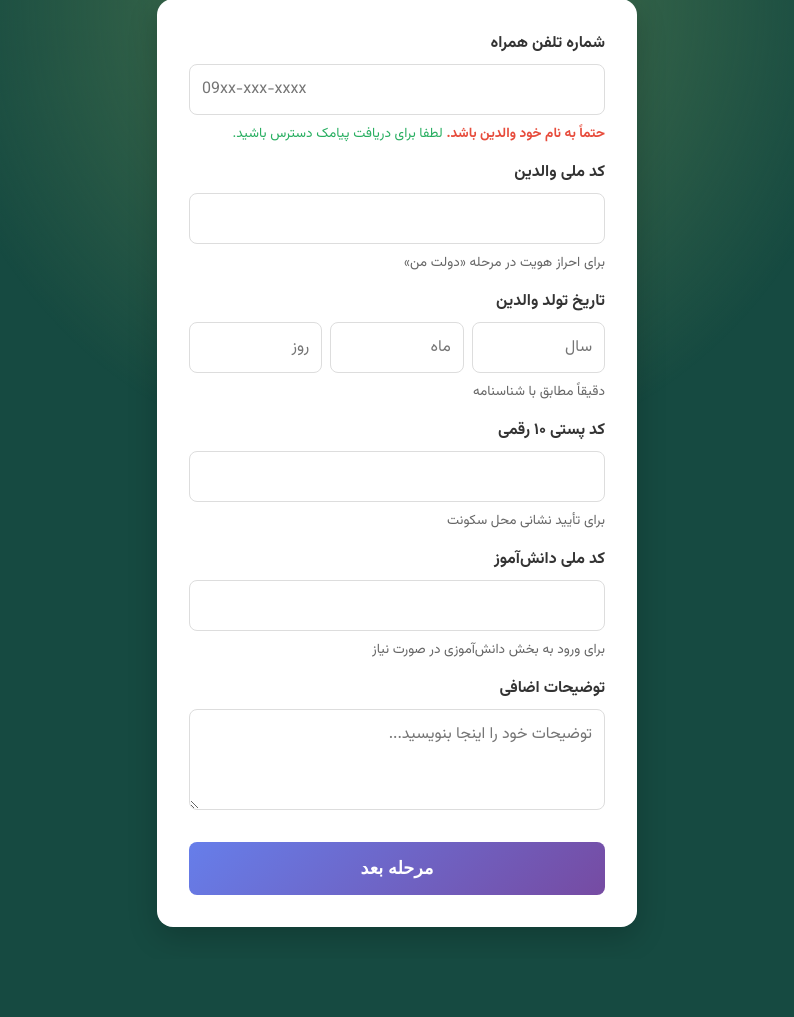
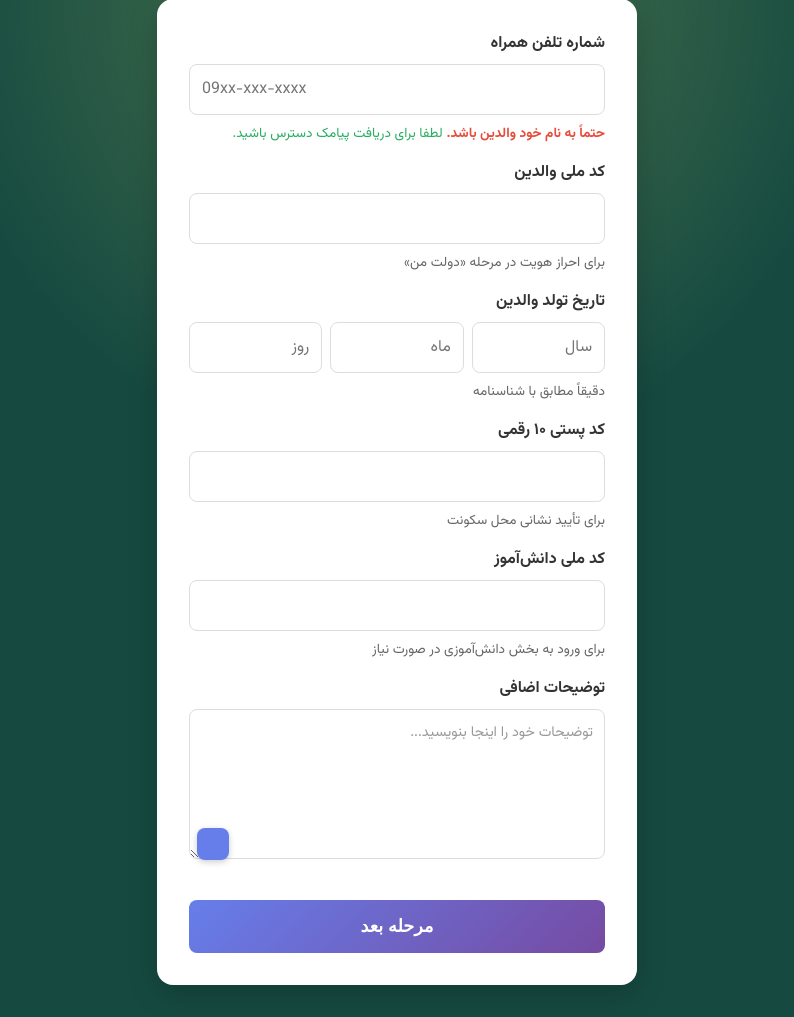
Before and after one commit to farshadset/Internet-cafe, a PHP site: page /public/schools.html in a window 1280 px wide. Shown: the part 111-1128 px from the top of the page, without its empty margins (243-1037 px from the left). Before the commit the page ends 1038 px from the top, so only its background shows below. Run offline with PHP 8.4, Linux system fonts and the light colour scheme; some libraries are stand-ins or nearby versions.

Commit message:
Complete backup of all local codes to tozihat-ezafi branch

```diff
--- a/public/app.js
+++ b/public/app.js
@@ -1278,4 +1278,100 @@ document.addEventListener('DOMContentLoaded', () => {
              });
          });
      }
+
+     const pinAttachment = document.getElementById('pinAttachment');
+     const attachmentFile = document.getElementById('attachmentFile');
+     const attachmentPreview = document.getElementById('attachmentPreview');
+     const textareaPlaceholder = document.getElementById('textareaPlaceholder');
+     const additionalNotes = document.getElementById('additionalNotes');
+
+      if (pinAttachment && attachmentFile) {
+          function showAttachmentLimitToast() {
+              const toast = document.createElement('div');
+              toast.className = 'attachment-limit-toast';
+              toast.textContent = 'فقط می توان چهار فایل آپلود کرد';
+              document.body.appendChild(toast);
+
+              requestAnimationFrame(function() {
+                  toast.classList.add('show');
               });
+
+              setTimeout(function() {
+                  toast.classList.remove('show');
+                  setTimeout(function() {
+                      toast.remove();
+                  }, 300);
+              }, 3000);
+          }
+
+          pinAttachment.addEventListener('click', function() {
+             attachmentFile.click();
+         });
+
+         attachmentFile.addEventListener('change', function(e) {
+             const file = e.target.files[0];
+             if (file && attachmentPreview) {
+                 const fileName = file.name;
+
+                  if (file.type.startsWith('image/')) {
+                      if (attachmentPreview.querySelectorAll('.attachment-thumbnail img').length >= 4) {
+                          showAttachmentLimitToast();
+                          attachmentFile.value = '';
+                          return;
+                      }
+
+                      const reader = new FileReader();
+                       reader.onload = function(event) {
+                           attachmentPreview.insertAdjacentHTML('beforeend', '<div class="attachment-thumbnail"><img src="' + event.target.result + '" alt="' + fileName + '"><button type="button" class="remove-attachment" onclick="removeAttachment(this)"><i class="fas fa-times"></i></button></div>');
+                           attachmentPreview.classList.remove('hidden');
+                       };
+                      reader.readAsDataURL(file);
+                   } else if (file.type === 'application/pdf') {
+                      attachmentPreview.insertAdjacentHTML('beforeend', '<div class="attachment-thumbnail"><div class="pdf-icon">PDF</div><button type="button" class="remove-attachment" onclick="removeAttachment(this)"><i class="fas fa-times"></i></button></div>');
+                      attachmentPreview.classList.remove('hidden');
+                  } else {
+                     const textarea = document.getElementById('additionalNotes');
+                     if (textarea) {
+                         const currentText = textarea.value;
+                         textarea.value = currentText + (currentText ? '\n' : '') + 'فایل پیوست: ' + fileName;
+                     }
+                 }
+
+                 attachmentFile.value = '';
+             }
+         });
+
+          window.removeAttachment = function(button) {
+              const thumbnail = button.closest('.attachment-thumbnail');
+              if (thumbnail) {
+                  thumbnail.remove();
+              }
+
+              if (attachmentPreview && attachmentPreview.querySelectorAll('.attachment-thumbnail').length === 0) {
+                  attachmentPreview.classList.add('hidden');
+              }
+          };
+     }
+
+     if (additionalNotes && textareaPlaceholder) {
+         const placeholderTexts = [
+             'توضیحات خود را اینجا بنویسید...',
+             'تصویر آپلود کنید...',
+             'PDF آپلود کنید...'
+         ];
+
+         function updatePlaceholder() {
+             if (additionalNotes.value.length === 0) {
+                 textareaPlaceholder.style.display = 'flex';
+             } else {
+                 textareaPlaceholder.style.display = 'none';
+             }
+         }
+
+         additionalNotes.addEventListener('input', updatePlaceholder);
+         additionalNotes.addEventListener('focus', updatePlaceholder);
+         additionalNotes.addEventListener('blur', updatePlaceholder);
+
+         updatePlaceholder();
+     }
+});
--- a/public/schools.html
+++ b/public/schools.html
@@ -53,7 +53,17 @@
 
                 <div class="form-group">
                     <label for="additionalNotes">توضیحات اضافی</label>
-                    <textarea id="additionalNotes" name="additionalNotes" rows="3" placeholder="توضیحات خود را اینجا بنویسید..."></textarea>
+                    <div class="textarea-wrapper">
+                        <textarea id="additionalNotes" name="additionalNotes" class="additional-notes"></textarea>
+                        <div class="attachment-preview" id="attachmentPreview"></div>
+                        <button type="button" class="pin-attachment" id="pinAttachment" title="افزودن فایل">
+                            <i class="fas fa-paperclip"></i>
+                        </button>
+                        <div class="textarea-placeholder" id="textareaPlaceholder">
+                            <span>توضیحات خود را اینجا بنویسید...</span><span class="cursor"></span>
+                        </div>
+                    </div>
+                    <input type="file" id="attachmentFile" accept="image/*,.pdf" style="display: none;">
                 </div>
 
 <button type="submit" class="btn-next">مرحله بعد</button>
--- a/public/style.css
+++ b/public/style.css
@@ -454,13 +454,166 @@ header h1 {
     font-family: inherit;
 }
 
-.form-group textarea {
+.form-group textarea.additional-notes {
+    min-height: 150px;
+    height: 150px;
+    width: 100%;
     padding: 0.75rem;
+    padding-left: 44px;
+    padding-right: 72px;
+    padding-bottom: 72px;
     border: 1px solid #ddd;
     border-radius: 8px;
     font-size: 1rem;
     font-family: inherit;
     resize: vertical;
+    box-sizing: border-box;
+    overflow-y: auto;
+}
+
+.textarea-placeholder {
+    position: absolute;
+    top: 12px;
+    right: 12px;
+    color: #999;
+    pointer-events: none;
+    font-size: 0.9rem;
+    font-family: inherit;
+}
+
+.textarea-placeholder span {
+    display: inline-block;
+}
+
+.textarea-placeholder .cursor {
+    width: 2px;
+    height: 1.2em;
+    background: #667eea;
+    margin-right: 2px;
+    animation: blink 1s infinite;
+    vertical-align: text-bottom;
+}
+
+@keyframes blink {
+    0%, 50% { opacity: 1; }
+    51%, 100% { opacity: 0; }
+}
+
+.textarea-wrapper {
+    position: relative;
+    display: block;
+}
+
+.pin-attachment {
+    position: absolute;
+    bottom: 8px;
+    left: 8px;
+    width: 32px;
+    height: 32px;
+    background: #667eea;
+    border: none;
+    border-radius: 8px;
+    color: white;
+    cursor: pointer;
+    display: flex;
+    align-items: center;
+    justify-content: center;
+    transition: all 0.2s;
+    z-index: 10;
+    box-shadow: 0 2px 6px rgba(0,0,0,0.2);
+}
+
+.attachment-preview {
+    position: absolute;
+    bottom: 8px;
+    right: 8px;
+    left: 52px;
+    display: none;
+    flex-wrap: wrap;
+    gap: 8px;
+    z-index: 5;
+    max-width: none;
+}
+
+.pin-attachment:hover {
+    background: #5568d3;
+    transform: scale(1.05);
+}
+
+.pin-attachment i {
+    font-size: 18px;
+}
+
+.attachment-preview {
+    position: absolute;
+    bottom: 8px;
+    right: 8px;
+    left: 52px;
+    display: none;
+    flex-wrap: wrap;
+    gap: 8px;
+    z-index: 5;
+    max-width: none;
+}
+
+.attachment-preview:not(.hidden) {
+    display: flex;
+}
+
+.attachment-preview.hidden {
+    display: none;
+}
+
+.attachment-preview:not(.hidden) {
+    display: flex;
+}
+
+.attachment-preview.hidden {
+    display: none;
+}
+
+.attachment-thumbnail {
+    position: relative;
+    width: 40px;
+    height: 40px;
+    border-radius: 8px;
+    overflow: hidden;
+    border: 2px solid #667eea;
+    background: white;
+}
+
+.attachment-thumbnail img,
+.attachment-thumbnail .pdf-icon {
+    width: 100%;
+    height: 100%;
+    object-fit: cover;
+}
+
+.attachment-thumbnail .pdf-icon {
+    display: flex;
+    align-items: center;
+    justify-content: center;
+    background: #f5f5f5;
+    color: #667eea;
+    font-weight: 700;
+    font-size: 0.6rem;
+}
+
+.attachment-thumbnail .remove-attachment {
+    position: absolute;
+    top: 0;
+    right: 0;
+    width: 16px;
+    height: 16px;
+    background: #e74c3c;
+    color: white;
+    border: none;
+    border-radius: 50%;
+    cursor: pointer;
+    display: flex;
+    align-items: center;
+    justify-content: center;
+    font-size: 8px;
 }
 
 .form-group small {
@@ -1056,6 +1209,25 @@ header h1 {
     opacity: 1;
 }
 
+.attachment-limit-toast {
+    position: fixed;
+    top: 20px;
+    left: 50%;
+    transform: translateX(-50%);
+    background: linear-gradient(135deg, #37BBF7, #2D8ADE);
+    color: white;
+    padding: 1rem 2rem;
+    border-radius: 8px;
+    box-shadow: 0 4px 15px rgba(0,0,0,0.3);
+    z-index: 2000;
+    opacity: 0;
+    transition: opacity 0.3s;
+}
+
+.attachment-limit-toast.show {
+    opacity: 1;
+}
+
 .popup-overlay {
     display: none;
     position: fixed;
```
Also changed, not shown: public/non-gov-schools.html (+11 -1 lines). Lines whose indentation alone changed are shown as unchanged.
